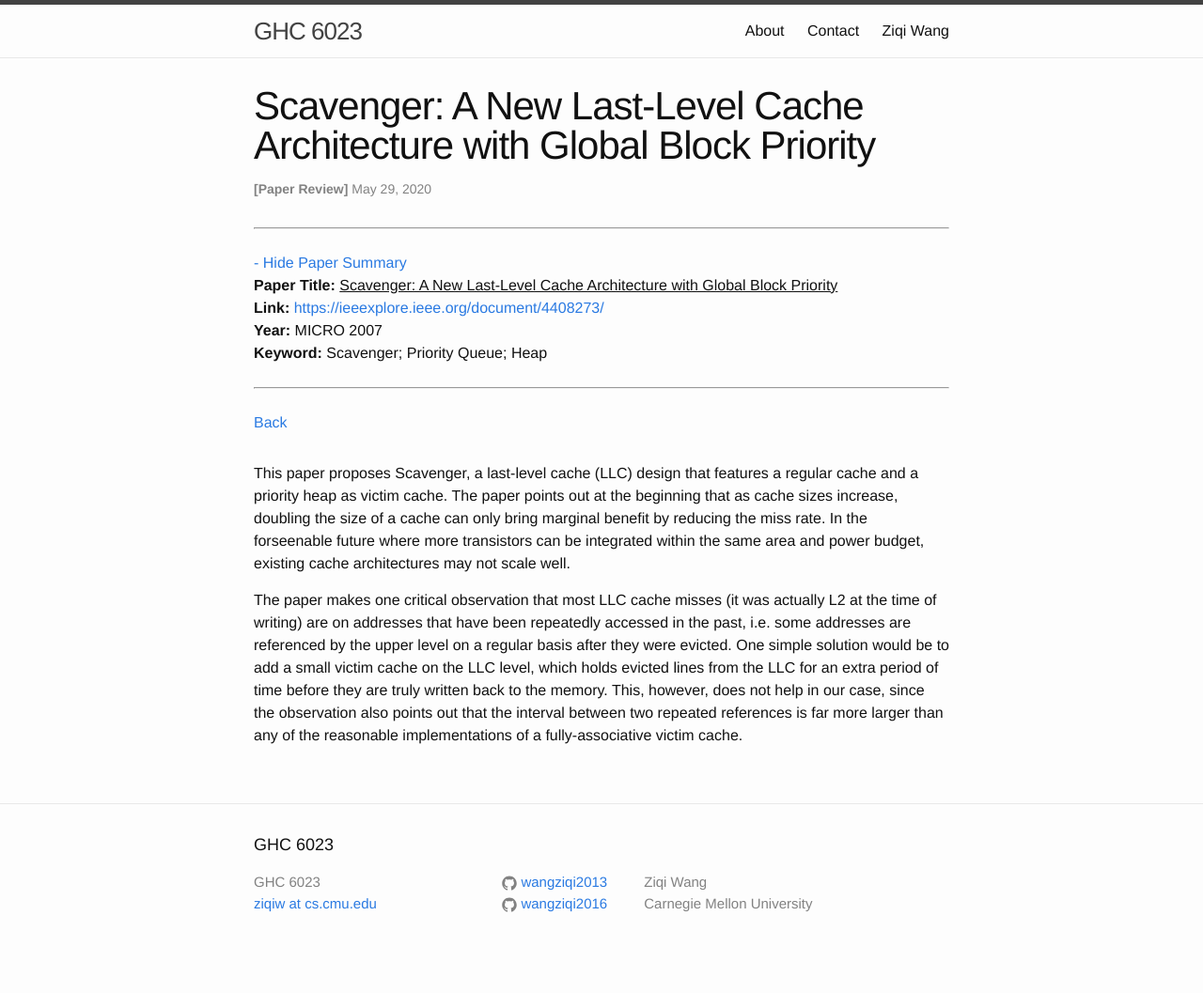
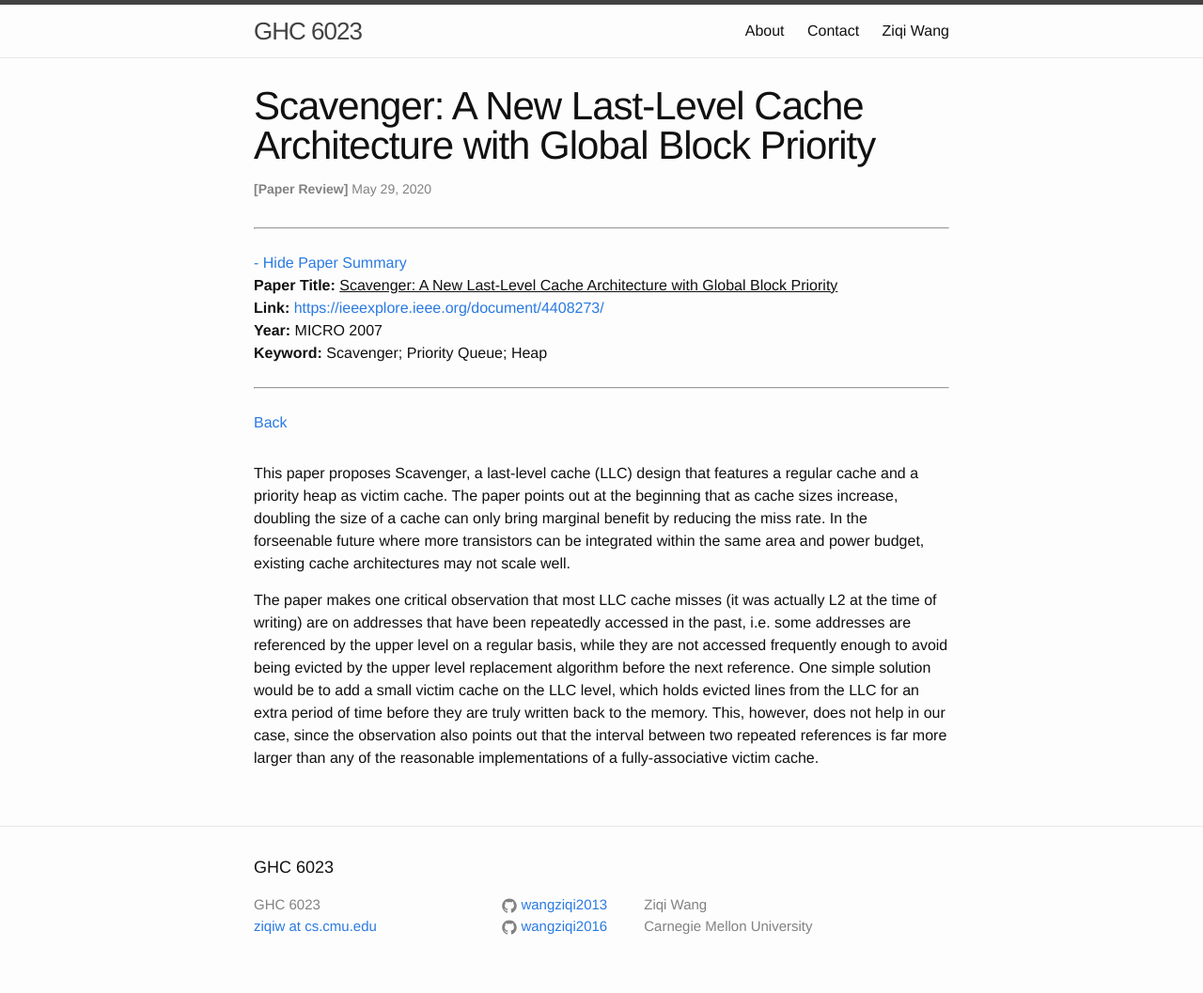
Before and after one commit to wangziqi2013/wangziqi2013.github.io, a Jekyll site: the page built from _posts/2020-05-28-scavenger.markdown, in a window 1280 px wide. Shown: the whole page at 94% size. Built offline with Jekyll 4.4.1, drawn with Linux system fonts in a browser that asks for light colours; before the commit the page ends 1033 px from its top, so only the background shows below that.

Commit message:
Small change

```diff
--- a/_posts/2020-05-28-scavenger.markdown
+++ b/_posts/2020-05-28-scavenger.markdown
@@ -20,7 +20,8 @@ same area and power budget, existing cache architectures may not scale well.
 
 The paper makes one critical observation that most LLC cache misses (it was actually L2 at the time of writing) are on
 addresses that have been repeatedly accessed in the past, i.e. some addresses are referenced by the upper level on a regular
-basis after they were evicted. One simple solution would be to add a small victim cache on the LLC level, which holds
+basis, while they are not accessed frequently enough to avoid being evicted by the upper level replacement algorithm
+before the next reference. One simple solution would be to add a small victim cache on the LLC level, which holds
 evicted lines from the LLC for an extra period of time before they are truly written back to the memory. This, however,
 does not help in our case, since the observation also points out that the interval between two repeated references is
 far more larger than any of the reasonable implementations of a fully-associative victim cache.
```
